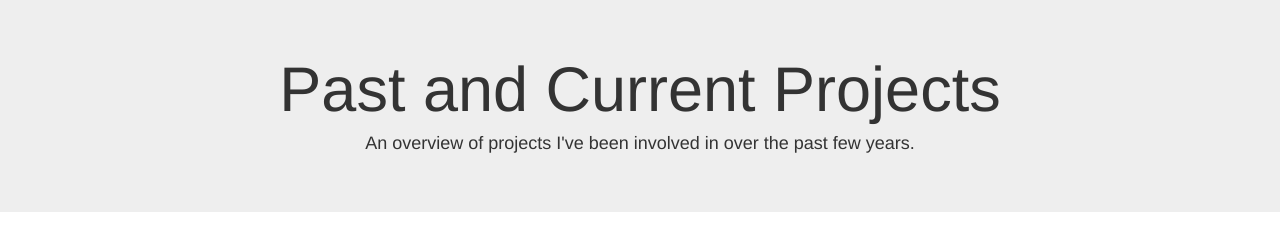
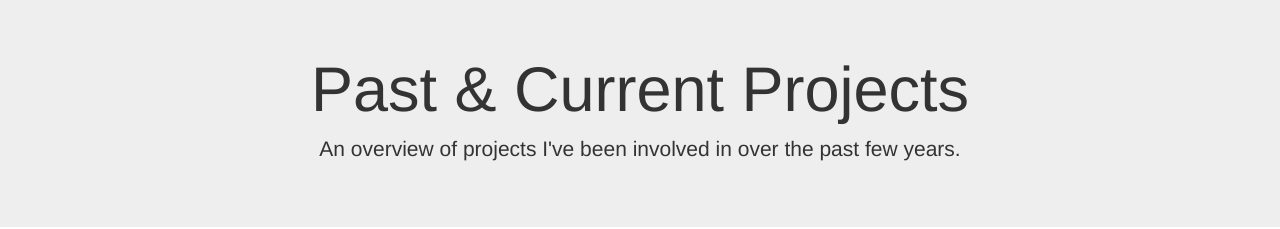
Before and after one commit to mrtrombley/mrtrombley.github.io, a plain HTML site: page projects.html in a window 1280 px wide. Shown: the part 53-282 px from the top of the page. Drawn offline with Linux system fonts and the light colour scheme.

Commit message:
theme updates

```diff
--- a/projects.html
+++ b/projects.html
@@ -63,13 +63,14 @@ j=d.createElement(s),dl=l!='dataLayer'?'&l='+l:'';j.async=true;j.src=
   </div><!-- /.container-fluid -->
 </nav>
 <div class="jumbotron">
+  <div class="container">
   <div class="row">
-    <div class="col-lg-12">
-      <div class="container text-center">
+    <div class="col-lg-12 text-center">
       <br>
+
       <br>
-        <h1>Past and Current Projects</h1>
-        <h4>An overview of projects I've been involved in over the past few years.</h4>
+        <h1>Past &amp; Current Projects</h1>
+        <p>An overview of projects I've been involved in over the past few years.</p>
       </div>
     </div>
   </div>
```
Also changed, not shown: posts.html (+1 -1 lines).
